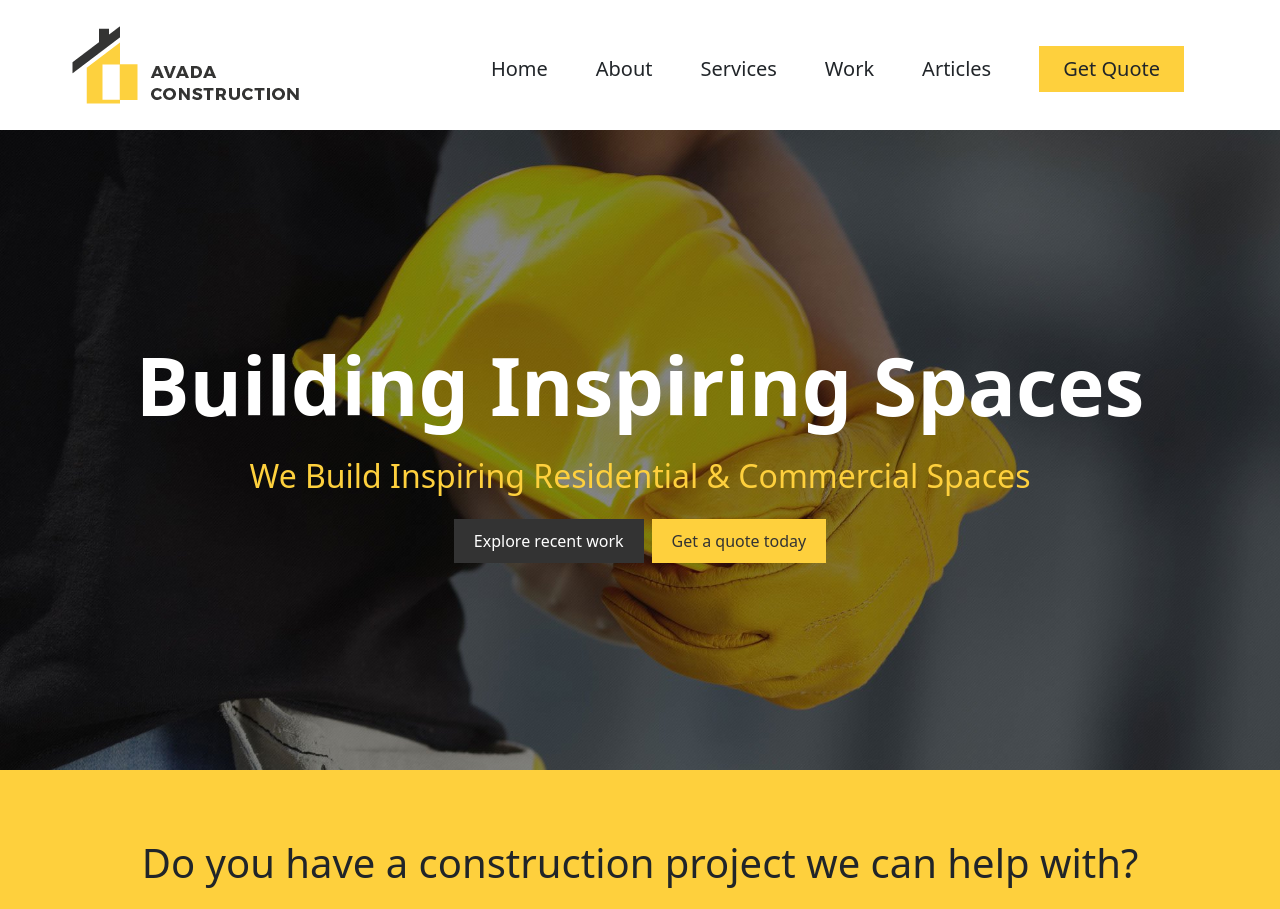
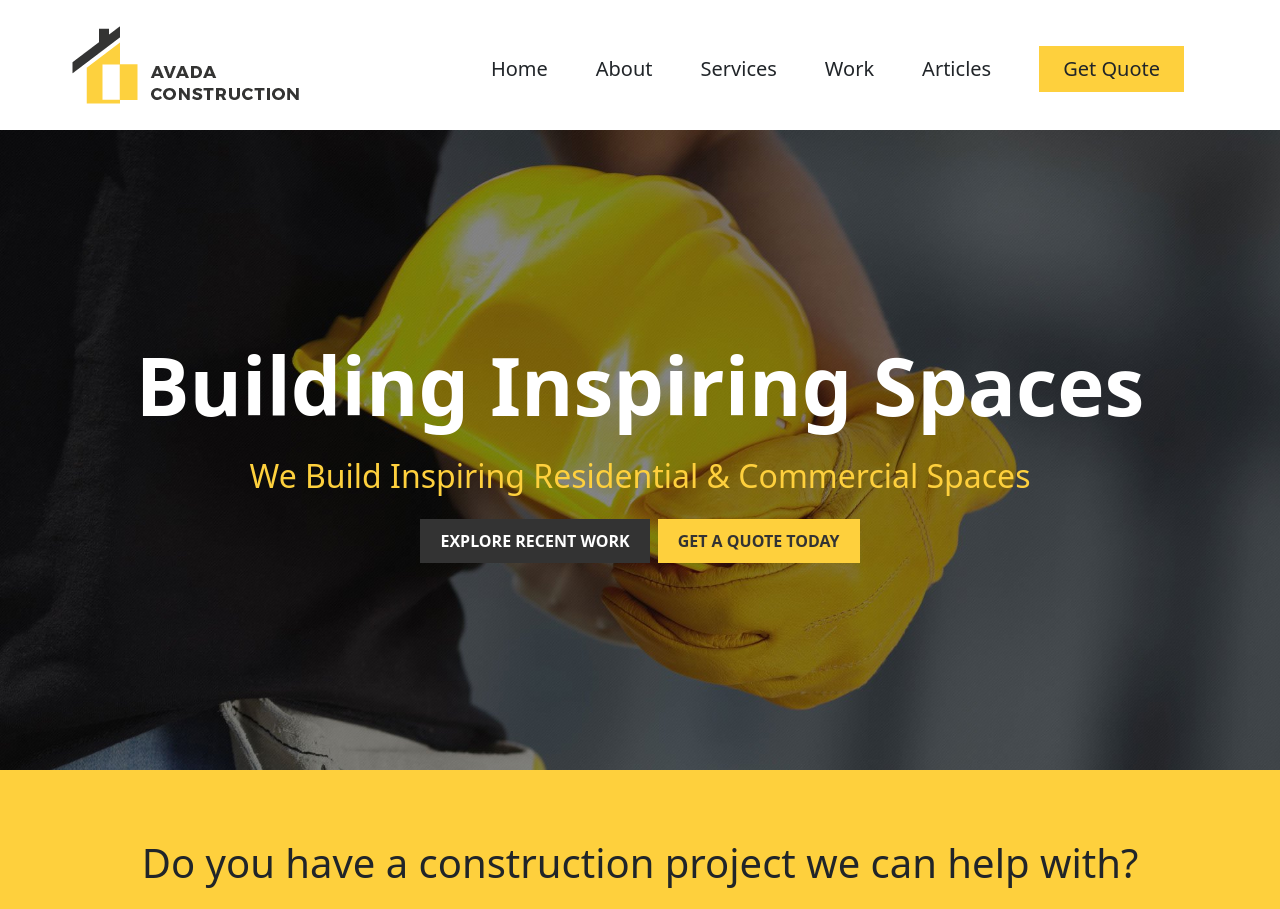
Before and after one commit to davidelunetta/proj-html-vuejs, a Vue app: page / in a window 1280 px wide. Shown: the top 909 px of the page. Built offline with nearby package versions, Linux system fonts and the light colour scheme.

Commit message:
modified style

```diff
--- a/src/assets/style/main.scss
+++ b/src/assets/style/main.scss
@@ -33,11 +33,11 @@ $fa-font-path: '../webfonts';
     }
 }
 .btn-header-left{
-    background-color: #333333; /* Sfondo nero */
-    color: #ffffff; /* Colore del testo bianco */
-    padding: 10px 20px; /* Padding per spaziatura interno del bottone */
-    border: none; /* Rimuove il bordo */
-    cursor: pointer; /* Cambia il cursore al passaggio del mouse */
+    background-color: #333333;
+    color: #ffffff;
+    padding: 10px 20px;
+    border: none;
+    cursor: pointer;
     transition: color 0.3s;
 
 }
@@ -46,27 +46,27 @@ $fa-font-path: '../webfonts';
     color: #333333;
 }
 .btn-header-right{
-    background-color: #FED03D; /* Sfondo nero */
-    color: #333333; /* Colore del testo bianco */
-    padding: 10px 20px; /* Padding per spaziatura interno del bottone */
-    border: none; /* Rimuove il bordo */
-    cursor: pointer; /* Cambia il cursore al passaggio del mouse */
+    background-color: #FED03D;
+    color: #333333;
+    padding: 10px 20px;
+    border: none;
+    cursor: pointer;
     transition: color 0.3s;
 }
 .btn-header-right:hover{
-    background-color: #333333; /* Sfondo nero */
+    background-color: #333333;
     color: #ffffff;
 }
 .btn-projects{
-    background-color: transparent; /* Sfondo trasparente */
-    color: black; /* Colore del testo */
-    padding: 10px 20px; /* Padding per spaziatura interna del bottone */
-    border: 1px solid transparent; /* Bordo sottile */
-    cursor: pointer; /* Cambia il cursore al passaggio del mouse */
+    background-color: transparent;
+    color: black;
+    padding: 10px 20px;
+    border: 1px solid transparent;
+    cursor: pointer;
     transition: background-color 0.3s;
 }
 .btn-projects:hover{
-    background-color: #FED03D; /* Cambia il colore di sfondo al passaggio del mouse */
+    background-color: #FED03D;
   color: black;
 }
 .y-flag{
@@ -80,7 +80,7 @@ $fa-font-path: '../webfonts';
 }
 .quote-btn{
     position: absolute;
-    bottom: -50px;
+    bottom: -25px;
 }
 
 ul{
@@ -160,9 +160,9 @@ a{
 
   .recent-works{
     position: relative;
-    width: 400px; /* Larghezza della card */
-    height: 400px; /* Altezza della card */
-    perspective: 1000px; /* Prospettiva per la trasformazione 3D */
+    width: 400px;
+    height: 400px;
+    perspective: 1000px;
   }
   .recent-works img {
     width: 100%;
@@ -187,7 +187,7 @@ a{
     opacity: 1;
     background-color: #FED03D;
     width: 100%;
-    height: 100%;/* Mostra i link e il testo al passaggio del mouse */
+    height: 100%;
   }
   .card-core{
     width: 300px;
--- a/src/components/Card.vue
+++ b/src/components/Card.vue
@@ -32,8 +32,8 @@
             ></div>
           </div>
 
-          <h3>{{ item.titolo }}</h3>
-          <p>{{ item.descrizione }}</p>
+          <h3 class="text-center">{{ item.titolo }}</h3>
+          <p class="text-center">{{ item.descrizione }}</p>
         </div>
         <div class="hover-state" v-show="item.showRetro">
           <h3>{{ item.titoloRetro }}</h3>
--- a/src/components/Header.vue
+++ b/src/components/Header.vue
@@ -34,12 +34,16 @@
     <h1>Building Inspiring Spaces</h1>
     <h5 class="pt-3">We Build Inspiring Residential & Commercial Spaces</h5>
     <div class="pt-3">
-      <button class="btn-header-left me-1">Explore recent work</button>
-      <button class="btn-header-right ms-1">Get a quote today</button>
+      <button class="btn-header-left me-1 fw-semibold">
+        EXPLORE RECENT WORK
+      </button>
+      <button class="btn-header-right ms-1 fw-semibold">
+        GET A QUOTE TODAY
+      </button>
     </div>
   </div>
   <div
-    class="y-flag d-flex flex-column align-items-center justify-content-center"
+    class="y-flag d-flex flex-column align-items-center justify-content-center mb-4"
   >
     <span class="">Do you have a construction project we can help with?</span>
     <div class="quote-btn d-flex align-items-center justify-content-center">
--- a/src/components/Main.vue
+++ b/src/components/Main.vue
@@ -191,7 +191,7 @@
             alt="img"
             class="tab-image mt-3 rounded-circle"
           />
-          <span class="text-center text-light fw-semibold fs-3">{{
+          <span class="text-center text-light fw-semibold fs-3 ps-3 pe-3">{{
             tab.content
           }}</span>
         </div>
```
